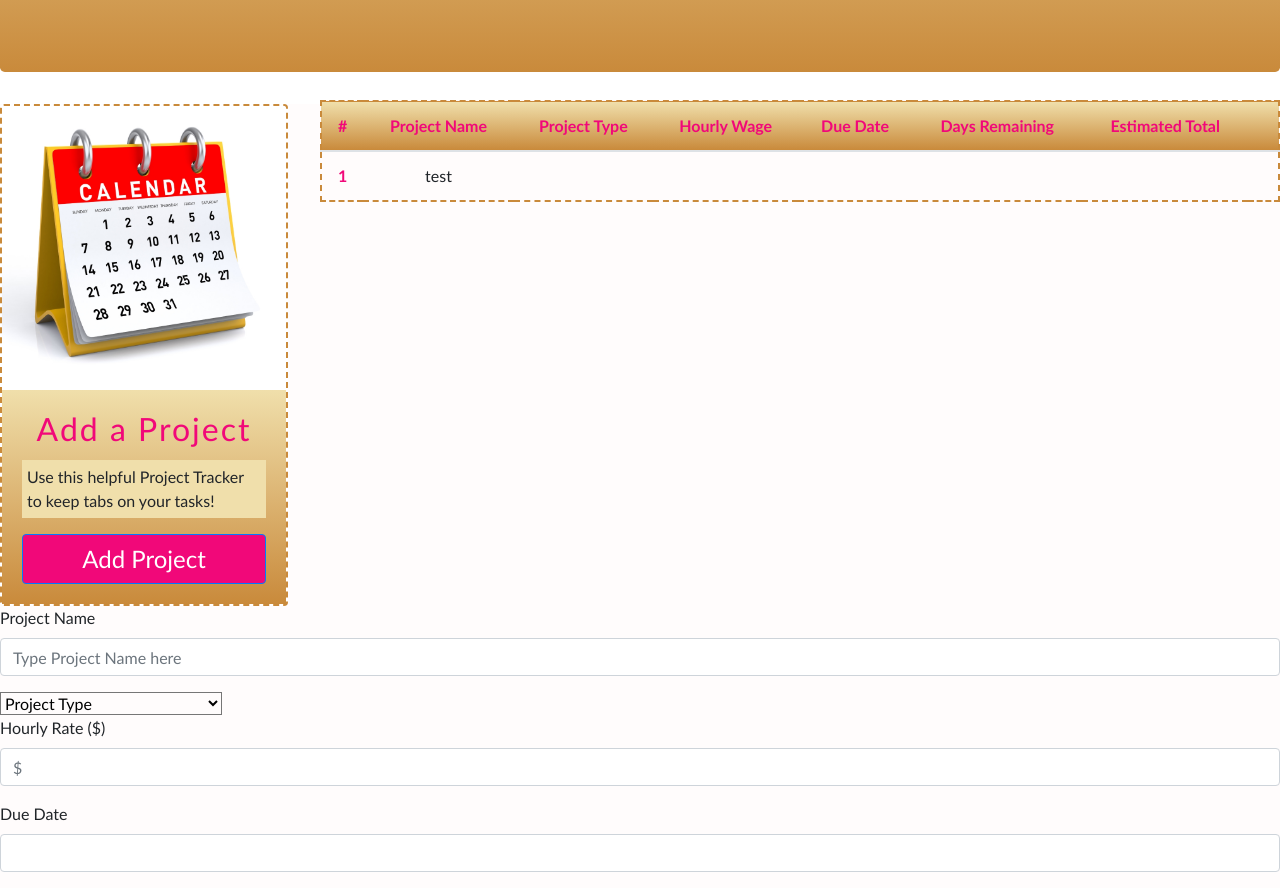
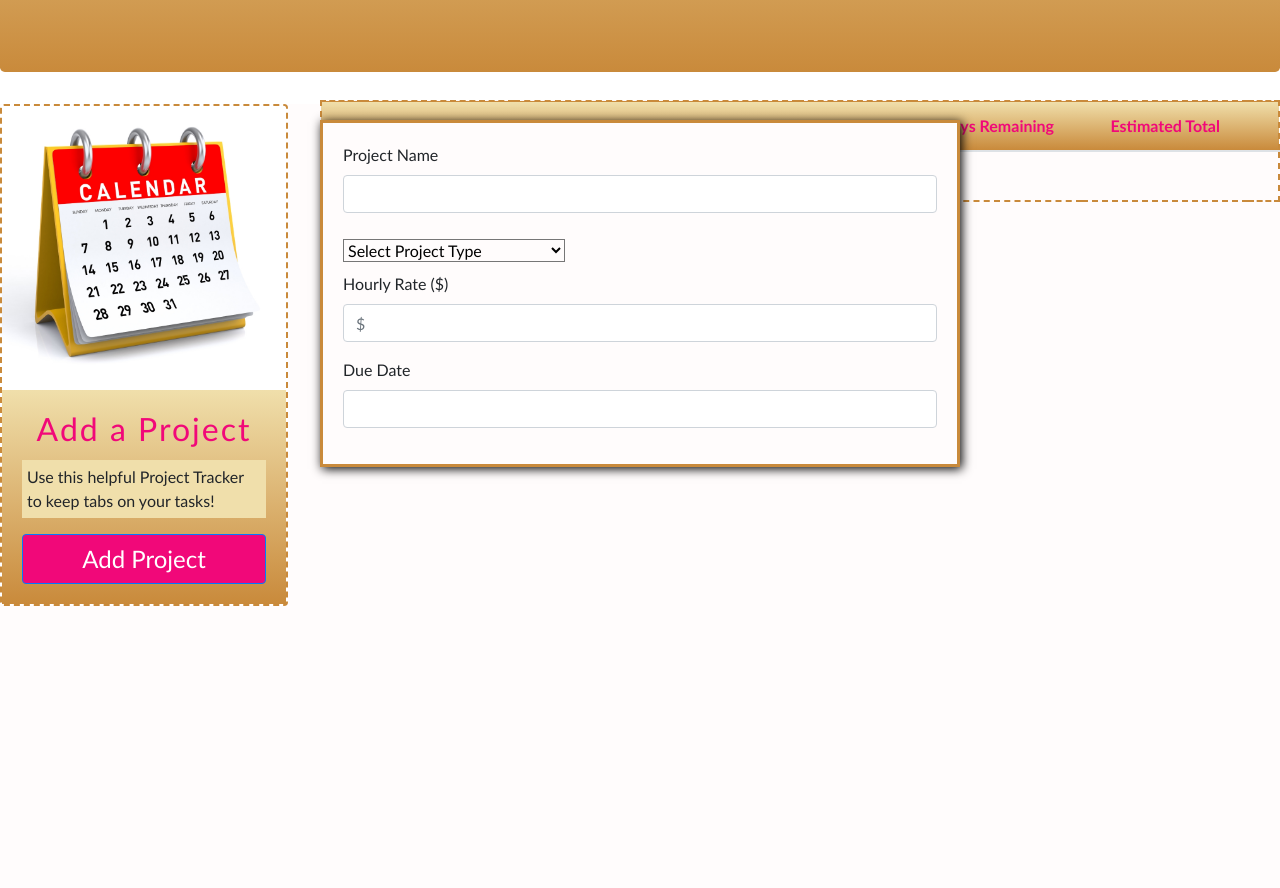
Before and after one commit to AmandaC0022/Project-Tracker, a plain HTML site: page index.html in a window 1280 px wide. Shown: the part 280-1168 px from the top of the page. After the commit the page ends 886 px from the top, so only its background shows below. Drawn offline with nearby package versions, Linux system fonts and the light colour scheme.

Commit message:
commented HTML form

```diff
--- a/index.html
+++ b/index.html
@@ -42,29 +42,21 @@
             <a href="#" class="btn btn-primary add-project-btn">Add Project</a>
           </div>
       </div>
-      <!-- Insert the form here
-      Use needs to click add task button to be taken to the form
-      form is displayed in front of page
-      when form is complete, it populates the table  -->
-      <!-- table needs to include:
-        * name of the project = Project Name
-        * type of project with a drop down list = Project Type
-        * hourly wage for project = Hourly Wage
-        *the due date of the project (use jQuery's datepicker with a minimum date set in place) = Due Date
-        * Days until Due Date (use Moment.js to calculate)
-        * Estimated total earned (hourly wage at 8 hours per day multiplied by the number of days until due date)-->
-      <form>
+        <!-- Project Name Input -->
+      <form class="custom-form">
         <div class="form-group">
-          <label for="formGroupExampleInput">Project Name</label>
-          <input type="text" class="form-control" id="formGroupExampleInput" placeholder="Type Project Name here">
+          <label class="form-label" for="formGroupExampleInput">Project Name</label>
+          <input type="text" class="form-control" id="formGroupExampleInput" placeholder="">
         </div>
-        <select class="form-select" aria-label="Default select example">
-          <option selected>Project Type</option>
+        <!-- Project Type Select  -->
+        <select class="form-select custom-form-select" aria-label="Default select example">
+          <option selected>Select Project Type</option>
           <option value="1">Web Application (Front-End)</option>
           <option value="2">Web Design (Front-End)</option>
           <option value="3">Web Application (Back-End)</option>
-          <option value="4">Cybut Securty</option>
+          <option value="4">Cyber Securty</option>
         </select>
+        <!-- Hourly Wage Input -->
         <div class="form-group">
           <label for="formGroupExampleInput">Hourly Rate ($)</label>
           <input type="text" class="form-control" id="formGroupExampleInput" placeholder="$">
@@ -74,7 +66,9 @@
           <label for="formGroupExampleInput">Due Date</label>
           <input type="text" class="form-control" id="formGroupExampleInput" placeholder="">
         </div>
+        <!-- Add a submit button -->
       </form>
+      <!-- Project Table -->
       <table class="table custom-table">
         <thead class="table-head">
           <tr>
--- a/styles.css
+++ b/styles.css
@@ -95,6 +95,25 @@
     background-color: var(--linen);
 }
 
+form {
+    width: 50%;
+    margin: 0 auto;
+    position:absolute;
+    top:50%;
+    left: 25%;
+    z-index:1;
+    border:3px solid var(--cold-coffee);
+    box-shadow: 2px 2px 10px black;
+    padding: 20px;
+}
+.form-label {
+
+}
+select {
+    margin-top:10px;
+    margin-bottom:10px;
+}
+
 @media only screen and (max-width: 1100px) {
     .custom-table {
         position:static;
```
